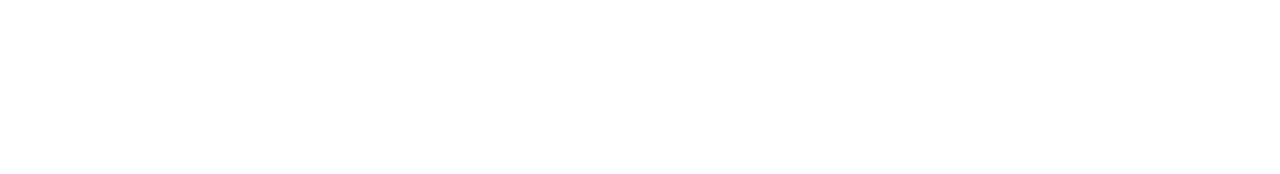
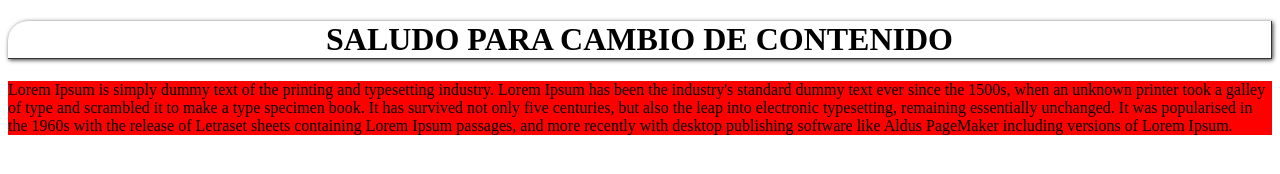
Before and after one commit to JavierQuintero/prubaPull, a plain HTML site: page index.html in a window 1280 px wide. Drawn offline with Linux system fonts and the light colour scheme.

Commit message:
añadir contenido al index

```diff
--- a/index.html
+++ b/index.html
@@ -1,9 +1,30 @@
 <!DOCTYPE html>
 <html>
 	<head>
+	  <style type="text/css" media="all">
+	    h1{
+	      text-align: center;
+	      text-transform: uppercase;
+        border: 1px solid #333;
+        border-top-left-radius: 20px;
+        box-shadow: 1px 1px 4px #333;
+        border-top: none;
+        border-left: none;
+        transition: all 500ms;
+        overflow: hidden;
+	    }
+	    p{
+	      background: red;
+	    }
+	    h1:hover p{
+	      background: #444;
+	    }
+
+	  </style>
 	</head>
 	<body>
-		<h1></h1>
+		<h1>Saludo para cambio de contenido</h1>
+		<p id="parrafo">Lorem Ipsum is simply dummy text of the printing and typesetting industry. Lorem Ipsum has been the industry's standard dummy text ever since the 1500s, when an unknown printer took a galley of type and scrambled it to make a type specimen book. It has survived not only five centuries, but also the leap into electronic typesetting, remaining essentially unchanged. It was popularised in the 1960s with the release of Letraset sheets containing Lorem Ipsum passages, and more recently with desktop publishing software like Aldus PageMaker including versions of Lorem Ipsum.</p>
 	</body>
 
 </html>
```
